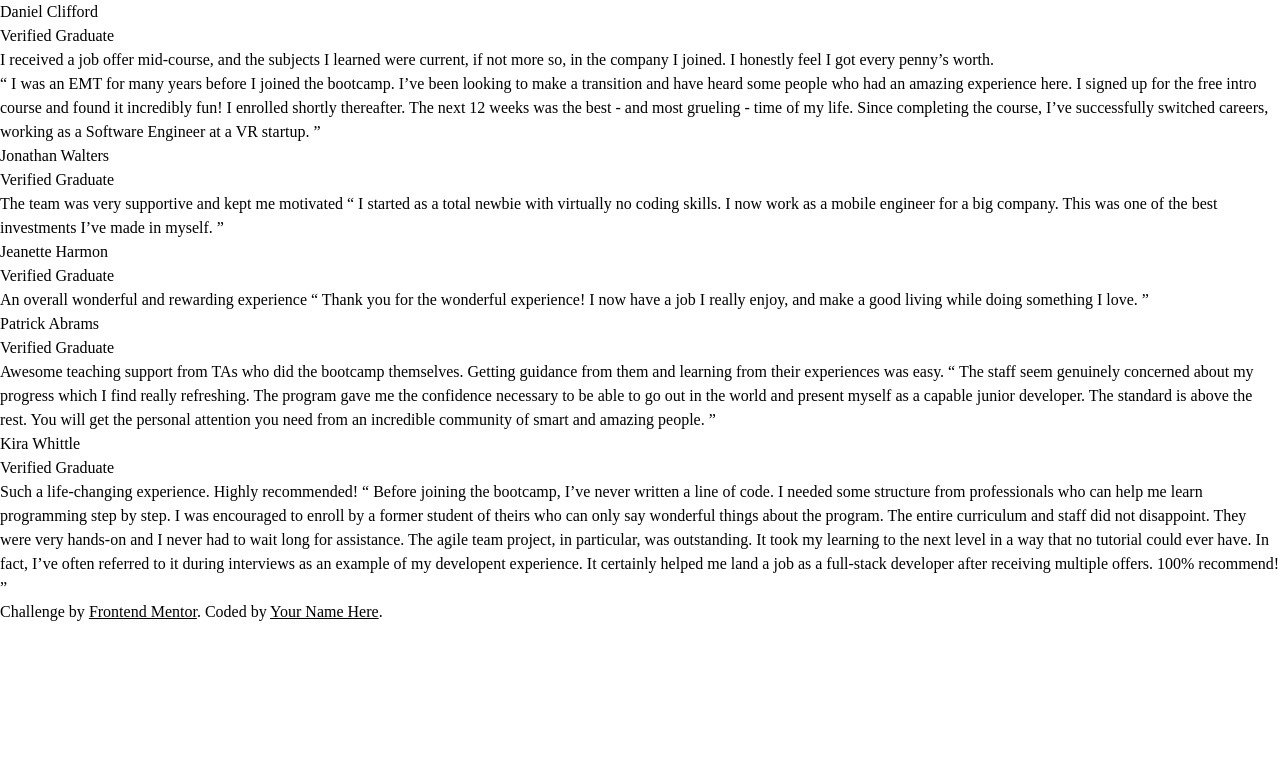
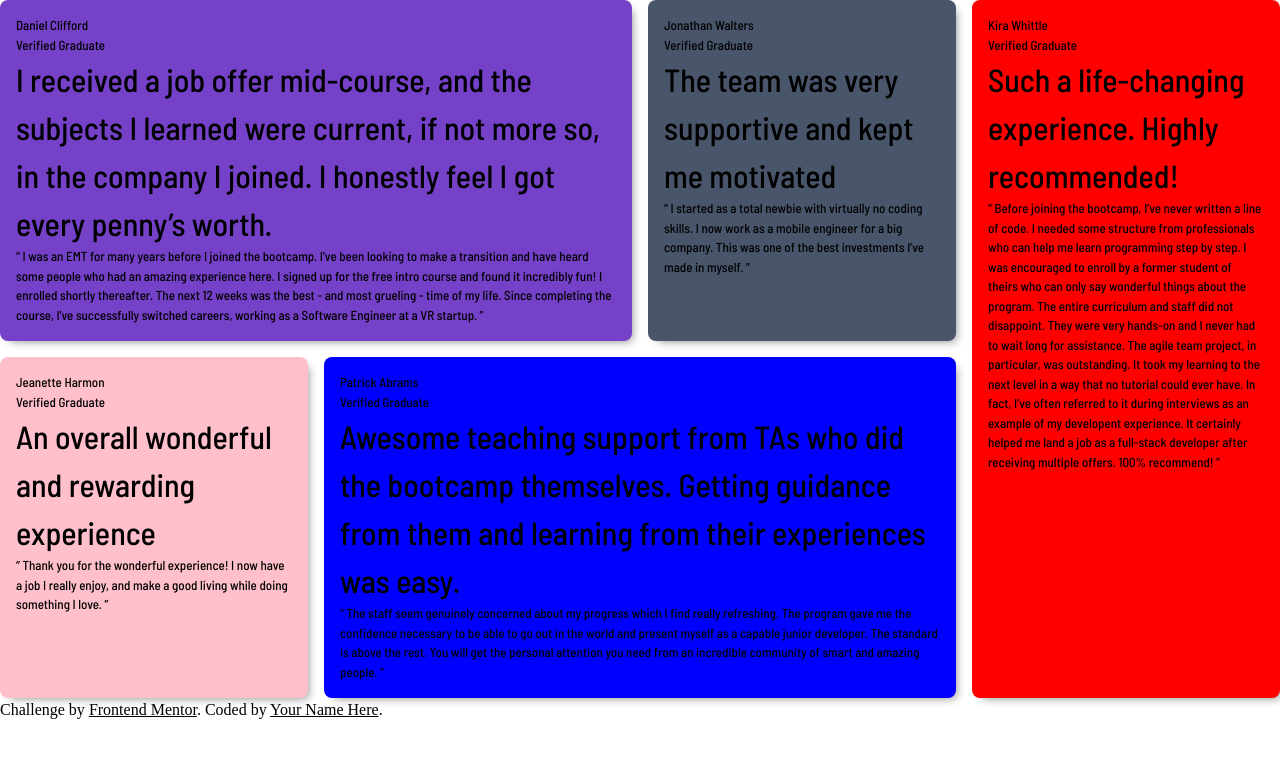
Before and after one commit to SaintSin/femc-astro, an Astro site: page /testimonials in a window 1280 px wide. Built offline with nearby package versions, Linux system fonts and the light colour scheme; Astro itself is replaced by a stand-in of ours.

Commit message:
Grid Layout

```diff
--- a/src/pages/testimonials/index.astro
+++ b/src/pages/testimonials/index.astro
@@ -25,26 +25,27 @@ import { Image } from "astro:assets";
     <div>
       <p>Jonathan Walters</p>
       <p>Verified Graduate</p>
-      <p>
-        The team was very supportive and kept me motivated “ I started as a
-        total newbie with virtually no coding skills. I now work as a mobile
-        engineer for a big company. This was one of the best investments I’ve
-        made in myself. ”
+      <p>The team was very supportive and kept me motivated</p><p>
+        “ I started as a total newbie with virtually no coding skills. I now
+        work as a mobile engineer for a big company. This was one of the best
+        investments I’ve made in myself. ”
       </p>
     </div>
     <div>
       <p>Jeanette Harmon</p>
       <p>Verified Graduate</p>
-      <p>
-        An overall wonderful and rewarding experience “ Thank you for the
-        wonderful experience! I now have a job I really enjoy, and make a good
-        living while doing something I love. ”
+      <p>An overall wonderful and rewarding experience</p><p>
+        “ Thank you for the wonderful experience! I now have a job I really
+        enjoy, and make a good living while doing something I love. ”
       </p>
     </div>
     <div>
-      <p>Patrick Abrams</p><p>Verified Graduate</p><p>
+      <p>Patrick Abrams</p>
+      <p>Verified Graduate</p>
+      <p>
         Awesome teaching support from TAs who did the bootcamp themselves.
         Getting guidance from them and learning from their experiences was easy.
+      </p><p>
         “ The staff seem genuinely concerned about my progress which I find
         really refreshing. The program gave me the confidence necessary to be
         able to go out in the world and present myself as a capable junior
@@ -55,24 +56,91 @@ import { Image } from "astro:assets";
     </div>
     <div>
       <p>Kira Whittle</p>
-      <p>Verified Graduate</p> Such a life-changing experience. Highly
-      recommended! “ Before joining the bootcamp, I’ve never written a line of
-      code. I needed some structure from professionals who can help me learn
+      <p>Verified Graduate</p>
+      <p>Such a life-changing experience. Highly recommended!</p>
+      <p>
+        “ Before joining the bootcamp, I’ve never written a line of code. I
+        needed some structure from professionals who can help me learn
         programming step by step. I was encouraged to enroll by a former student
-      of theirs who can only say wonderful things about the program. The entire
-      curriculum and staff did not disappoint. They were very hands-on and I
-      never had to wait long for assistance. The agile team project, in
+        of theirs who can only say wonderful things about the program. The
+        entire curriculum and staff did not disappoint. They were very hands-on
+        and I never had to wait long for assistance. The agile team project, in
         particular, was outstanding. It took my learning to the next level in a
         way that no tutorial could ever have. In fact, I’ve often referred to it
-      during interviews as an example of my developent experience. It certainly
-      helped me land a job as a full-stack developer after receiving multiple
-      offers. 100% recommend! ”
+        during interviews as an example of my developent experience. It
+        certainly helped me land a job as a full-stack developer after receiving
+        multiple offers. 100% recommend! ”
+      </p>
     </div>
+  </main>
+</Layout>
+
 <div class="attribution">
   Challenge by <a
     href="https://www.frontendmentor.io?ref=challenge"
     target="_blank">Frontend Mentor</a
   >. Coded by <a href="#">Your Name Here</a>.
 </div>
-  </main>
-</Layout>
+
+<style lang="scss">
+  @import url("https://fonts.googleapis.com/css2?family=Open+Sans&family=Poppins:wght@400;600&display=swap");
+  @import url("https://fonts.googleapis.com/css2?family=Barlow+Semi+Condensed:wght@500;600&display=swap");
+  :root {
+    --clr-primary: hsl(263, 55%, 52%);
+    --clr-secondary: hsl(217, 19%, 35%);
+    --clr-third: hsl(219, 29%, 14%);
+    --clr-neutral-1: hsl(0, 0%, 81%);
+    --clr-neutral-2: hsl(210, 46%, 95%);
+
+    --padding-sm: clamp(1rem, 3%, 1.5rem);
+    --padding-md: clamp(1.5rem, 6%, 3rem);
+    --padding-lg: clamp(3rem, 12%, 6rem);
+  }
+  main {
+    font-family: "Barlow Semi Condensed", sans-serif;
+    margin-inline: auto;
+
+    display: grid;
+    grid-template-columns: repeat(4, 1fr);
+    grid-template-rows: 1fr 1fr;
+    gap: 1rem;
+    max-width: 1280px;
+    font-size: 13px;
+    div {
+      padding: 1rem;
+      border-radius: 0.5rem;
+      box-shadow: 5px 5px 10px -5px rgba(0, 0, 0, 0.49);
+
+      p:nth-child(3) {
+        font-size: 2rem;
+      }
+    }
+
+    div:nth-child(1) {
+      background-color: var(--clr-primary);
+      grid-column: span 2;
+      grid-row: 1;
+    }
+    div:nth-child(2) {
+      background-color: var(--clr-secondary);
+      grid-column: span 1;
+      grid-row: 1;
+    }
+    div:nth-child(3) {
+      background: pink;
+      grid-column: 1;
+      grid-row: 2;
+    }
+    div:nth-child(4) {
+      background: blue;
+      grid-column: 2 / 4;
+      grid-row: 2;
+    }
+
+    div:nth-child(5) {
+      grid-column: 4;
+      grid-row: span 2;
+      background: red;
+    }
+  }
+</style>
```
Lines whose indentation alone changed are shown as unchanged.
